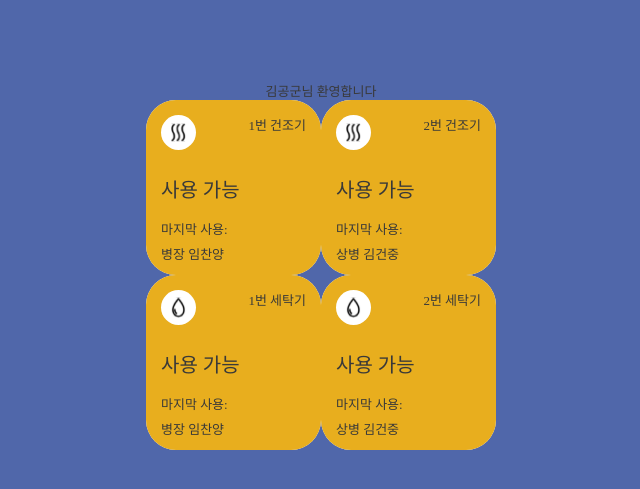
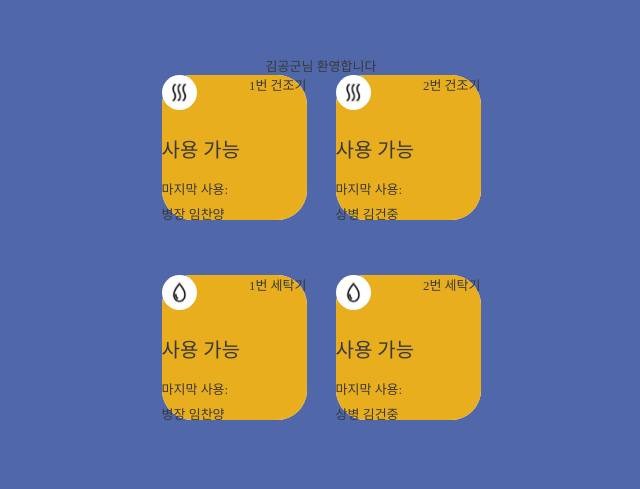
Before and after one commit to albert-yim/tanyak-laundry, a React (Create React App) app: page / in a window 1280 px wide. Shown: the part 135-624 px from the top of the page, without its empty margins (319-959 px from the left). Built offline with nearby package versions, Linux system fonts and the light colour scheme; a web font is replaced by a local one.

Commit message:
removed LaunDryerButton padding temporarily

```diff
--- a/src/components/LaunDryerButton/LaunDryerButton.module.scss
+++ b/src/components/LaunDryerButton/LaunDryerButton.module.scss
@@ -3,7 +3,6 @@
   width: 145px;
   height: 145px;
   border-radius: 30px;
-  padding: 15px;
 
   display: flex;
   flex-direction: column;
--- a/src/pages/Main/Main.module.scss
+++ b/src/pages/Main/Main.module.scss
@@ -1,6 +1,6 @@
 .mainWrapper{
   background-color: var(--background-color);
-  height: 100dvh;
+  height: 100vh;
 
   display: flex;
   flex-direction: column;
@@ -8,5 +8,9 @@
   justify-content: center;
   .machineWrapper{
     display: flex;
+    justify-content: space-between;
+    width: 319px;
+    height: 145px;
+    margin-bottom: 55px;
   }
 }
```
